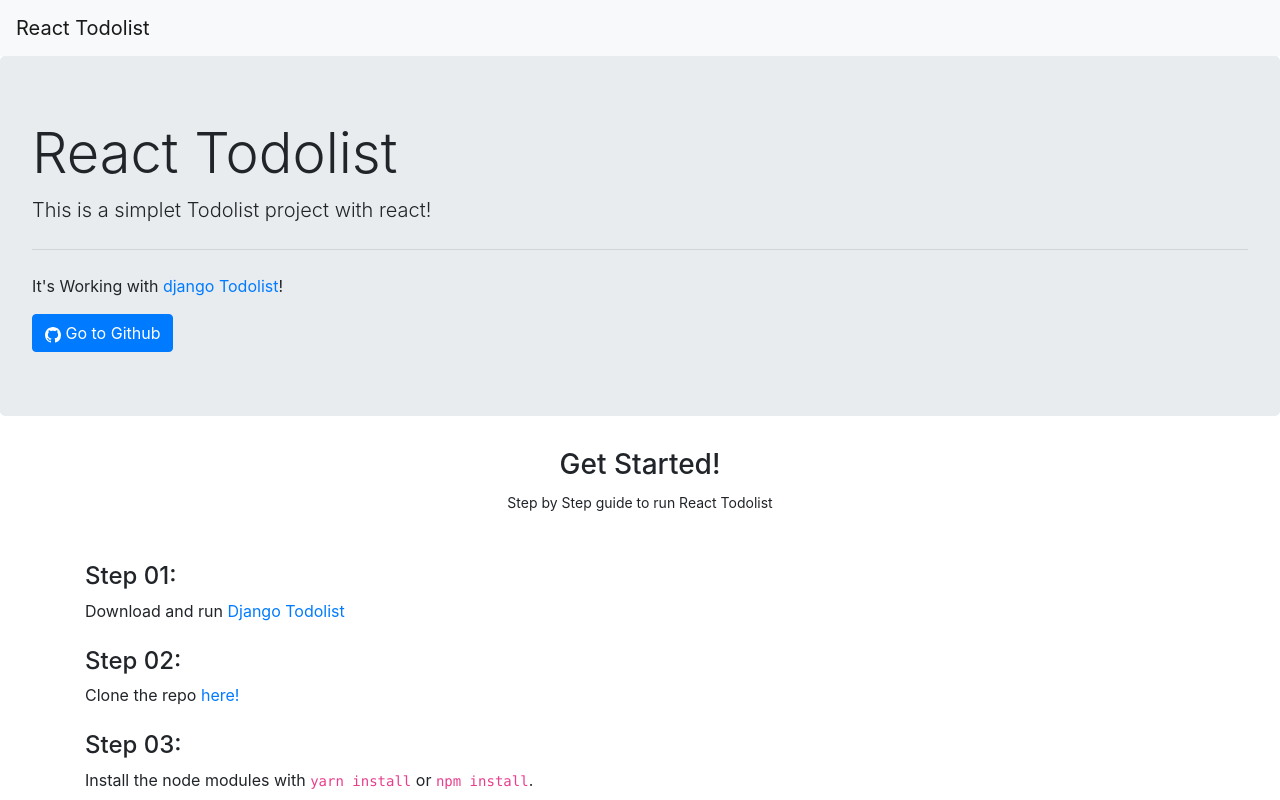
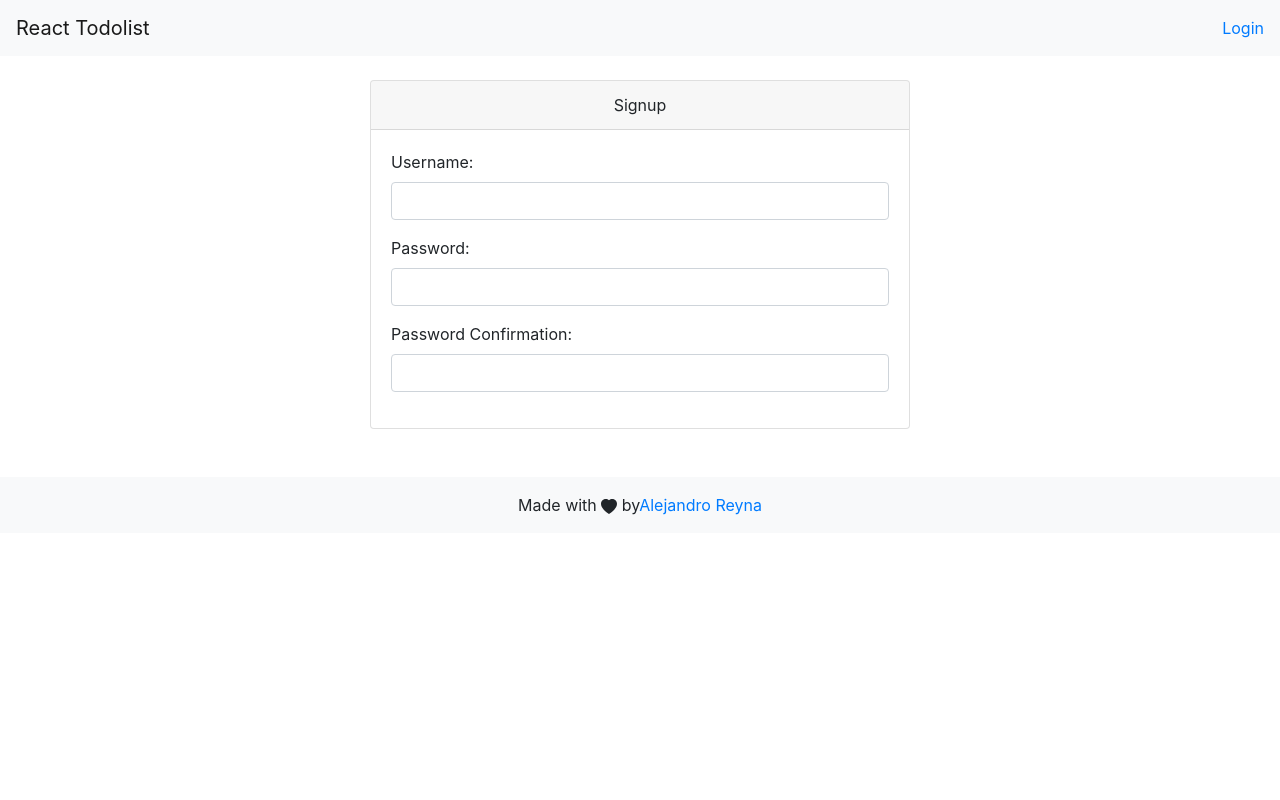
Before and after one commit to AleejandroReyna/react-todolist, a React (Create React App) app: page /signup in a window 1280 px wide. Shown: the top 800 px of the page. Built offline with nearby package versions, Linux system fonts and the light colour scheme.

Commit message:
Added react helmet for titles, signup and login page.

```diff
--- a/package.json
+++ b/package.json
@@ -10,11 +10,13 @@
     "@types/node": "^12.0.0",
     "@types/react": "^17.0.0",
     "@types/react-dom": "^17.0.0",
+    "@types/react-helmet": "^6.1.0",
     "bootstrap": "^4.6.0",
     "react": "^17.0.1",
     "react-bootstrap": "^1.5.1",
     "react-bootstrap-icons": "^1.4.0",
     "react-dom": "^17.0.1",
+    "react-helmet": "^6.1.0",
     "react-redux": "^7.2.2",
     "react-router-dom": "^5.2.0",
     "react-scripts": "4.0.3",
--- a/src/components/header/index.tsx
+++ b/src/components/header/index.tsx
@@ -1,6 +1,6 @@
 import React from 'react'
 import {
-    Navbar,
+    Navbar, Nav,
     Container
 } from 'react-bootstrap'
 import {
@@ -12,6 +12,9 @@
         <Navbar bg="light">
             <Container fluid>
                 <Link to='/' className='navbar-brand'>React Todolist</Link>
+                <Nav>
+                    <Link to="/login/">Login</Link>
+                </Nav>
             </Container>
         </Navbar>
     )
--- a/src/pages/home/index.tsx
+++ b/src/pages/home/index.tsx
@@ -7,10 +7,14 @@
     Github,
     StarFill
 } from 'react-bootstrap-icons'
+import { Helmet } from 'react-helmet'
 
 const Home = () => {
     return (
         <>
+            <Helmet>
+                <title>Home</title>
+            </Helmet>
             <section>
                 <Jumbotron>
                     <h1 className='display-4'>React Todolist</h1>
--- /dev/null
+++ b/src/pages/login/index.tsx
@@ -0,0 +1,42 @@
+import {
+    Container, Row, Col,
+    Card,
+    Form, FormControl, FormGroup
+} from 'react-bootstrap'
+import { Helmet } from 'react-helmet'
+
+const Login = () => {
+
+    return (
+        <>
+        <Helmet>
+            <title>Login</title>
+        </Helmet>
+        <Container>
+            <Row className="justify-content-center">
+                <Col xs={12} sm={10} md={8} lg={6}>
+                    <Card className="mt-4">
+                        <Card.Header className="text-center">
+                            Login
+                        </Card.Header>
+                        <Card.Body>
+                            <Form>
+                                <FormGroup>
+                                    <label htmlFor="username">Username: </label>
+                                    <FormControl type="text" />
+                                </FormGroup>
+                                <FormGroup>
+                                    <label htmlFor="password">Password: </label>
+                                    <FormControl type="password" />
+                                </FormGroup>
+                            </Form>
+                        </Card.Body>
+                    </Card>
+                </Col>
+            </Row>
+        </Container>
+        </>
+    )
+}
+
+export default Login
--- /dev/null
+++ b/src/pages/signup/index.tsx
@@ -0,0 +1,46 @@
+import {
+    Container, Row, Col,
+    Card,
+    Form, FormControl, FormGroup
+} from 'react-bootstrap'
+import { Helmet } from 'react-helmet'
+
+const Signup = () => {
+
+    return (
+        <>
+            <Helmet>
+                <title>Signup</title>
+            </Helmet>
+            <Container>
+                <Row className="justify-content-center">
+                    <Col xs={12} sm={10} md={8} lg={6}>
+                        <Card className="mt-4">
+                            <Card.Header className="text-center">
+                                Signup
+                            </Card.Header>
+                            <Card.Body>
+                                <Form>
+                                    <FormGroup>
+                                        <label htmlFor="username">Username: </label>
+                                        <FormControl type="text" />
+                                    </FormGroup>
+                                    <FormGroup>
+                                        <label htmlFor="password">Password: </label>
+                                        <FormControl type="password" />
+                                    </FormGroup>
+                                    <FormGroup>
+                                        <label htmlFor="passwordConfirmation">Password Confirmation: </label>
+                                        <FormControl type="password" />
+                                    </FormGroup>
+                                </Form>
+                            </Card.Body>
+                        </Card>
+                    </Col>
+                </Row>
+            </Container>
+        </>
+    )
+}
+
+export default Signup
--- a/src/router.tsx
+++ b/src/router.tsx
@@ -1,10 +1,11 @@
-import React from 'react'
 import {
     BrowserRouter as Router,
     Switch,
     Route
 } from 'react-router-dom'
 import Home from './pages/home'
+import Login from './pages/login'
+import Signup from './pages/signup'
 import Header from './components/header'
 import Footer from './components/footer'
 
@@ -14,7 +15,13 @@
         <Router>
             <Header />
             <Switch>
-                <Route path='/'>
+                <Route path="/login/">
+                    <Login />
+                </Route>
+                <Route path="/signup/">
+                    <Signup />
+                </Route>
+                <Route path="/">
                     <Home />
                 </Route>
             </Switch>
```
Also changed, not shown: 1 other file (tests, documents, lock files or other folders).
